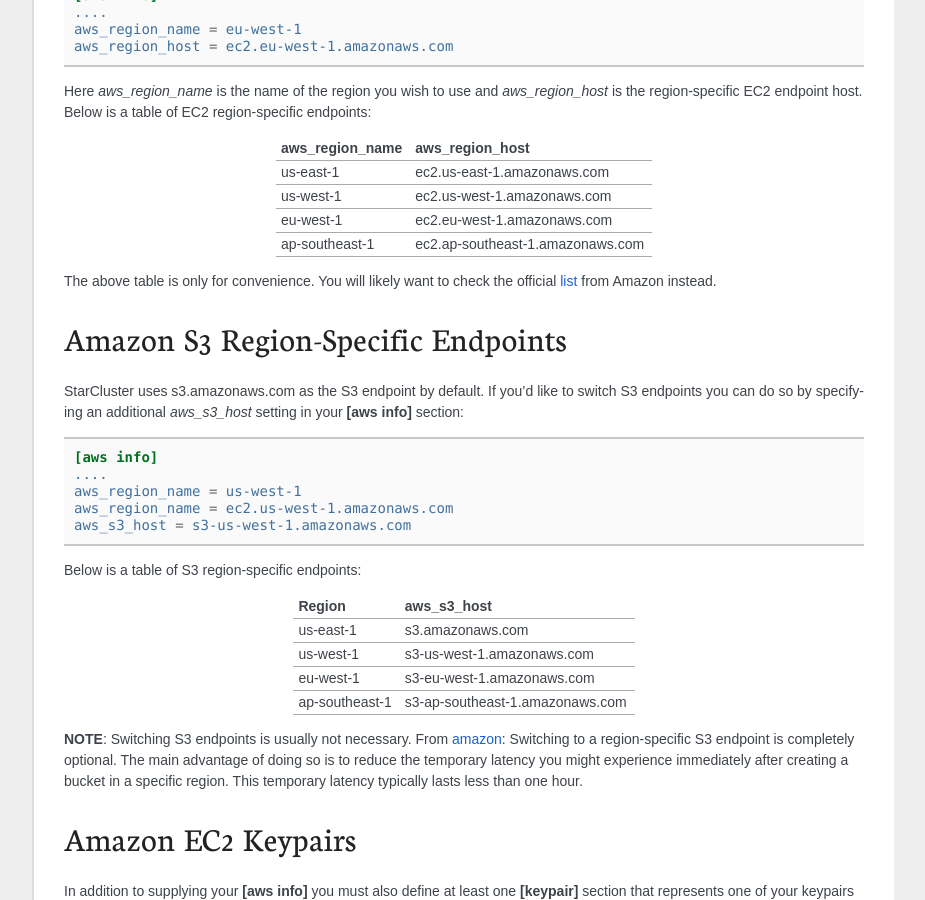
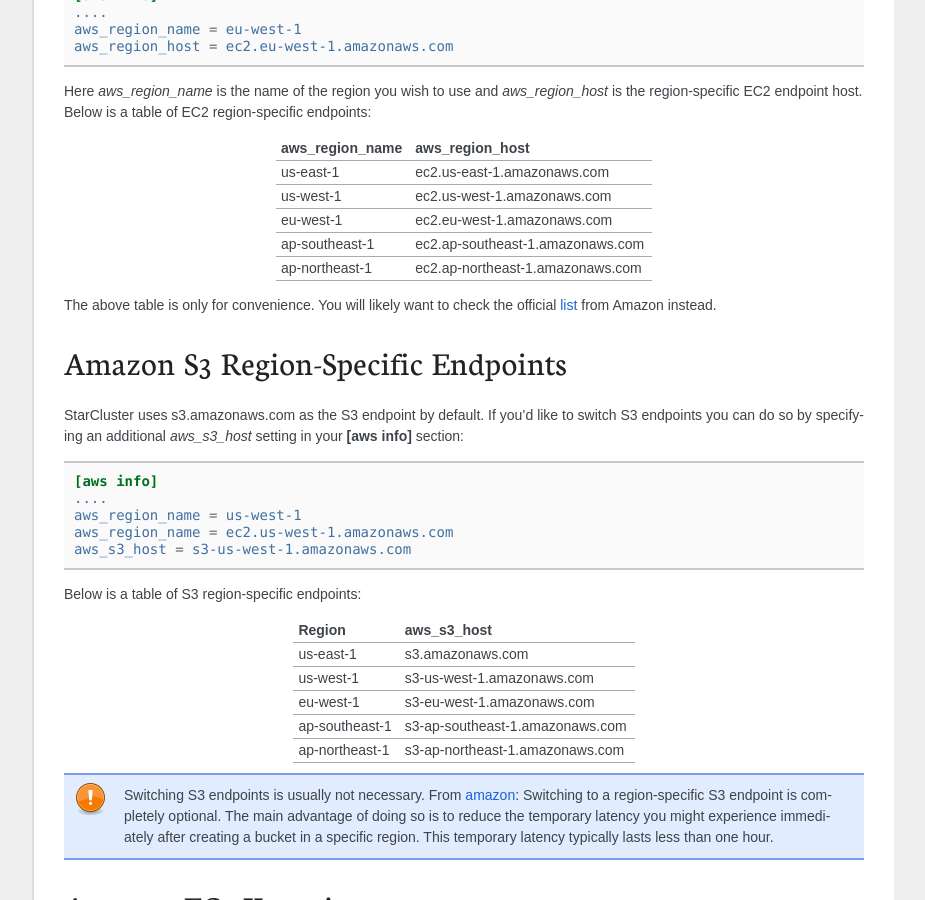
Before and after one commit to jtriley/StarCluster, a Sphinx documentation site: the page built from docs/sphinx/manual/configuration.rst, in a window 1280 px wide and 900 px high, scrolled down 1356 px. Shown: the whole window, without its empty margins (198-1123 px from the left). Built offline with Sphinx 7.4.7, drawn with Linux system fonts in a browser that asks for light colours; formulas are drawn with MathJax 3; pages that are not in the unit, such as notebooks, are missing from menus.

Commit message:
update ec2/s3 endpoints section in config manual

```diff
--- a/docs/sphinx/manual/configuration.rst
+++ b/docs/sphinx/manual/configuration.rst
@@ -78,6 +78,7 @@
 us-west-1              ec2.us-west-1.amazonaws.com
 eu-west-1              ec2.eu-west-1.amazonaws.com
 ap-southeast-1         ec2.ap-southeast-1.amazonaws.com
+ap-northeast-1         ec2.ap-northeast-1.amazonaws.com
 =====================  ==================================
 
 .. _list: http://aws.amazon.com/articles/3912
@@ -108,11 +109,14 @@
 us-west-1         s3-us-west-1.amazonaws.com
 eu-west-1         s3-eu-west-1.amazonaws.com
 ap-southeast-1    s3-ap-southeast-1.amazonaws.com
+ap-northeast-1    s3-ap-northeast-1.amazonaws.com
 ================  =================================
 
-**NOTE**: Switching S3 endpoints is usually not necessary. From amazon_: Switching to a region-specific S3 endpoint is completely optional.
-The main advantage of doing so is to reduce the temporary latency you might experience immediately after creating a bucket in a specific region.
-This temporary latency typically lasts less than one hour.
+.. note::
+
+   Switching S3 endpoints is usually not necessary. From amazon_: Switching to a region-specific S3 endpoint is completely optional.
+   The main advantage of doing so is to reduce the temporary latency you might experience immediately after creating a bucket in a specific region.
+   This temporary latency typically lasts less than one hour.
 
 Amazon EC2 Keypairs
 -------------------
```
